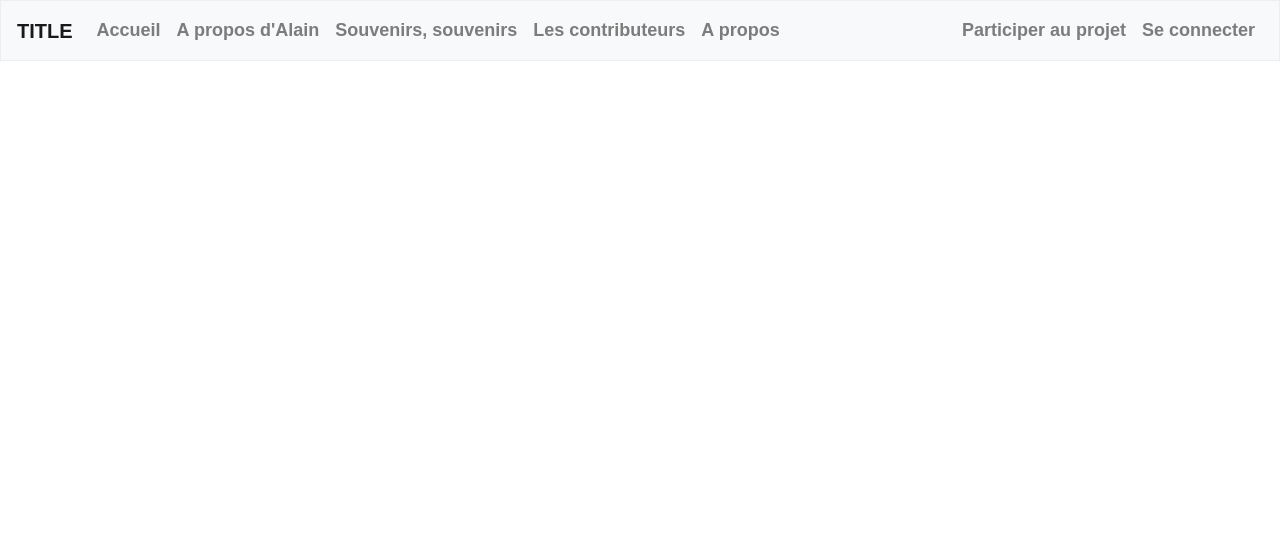
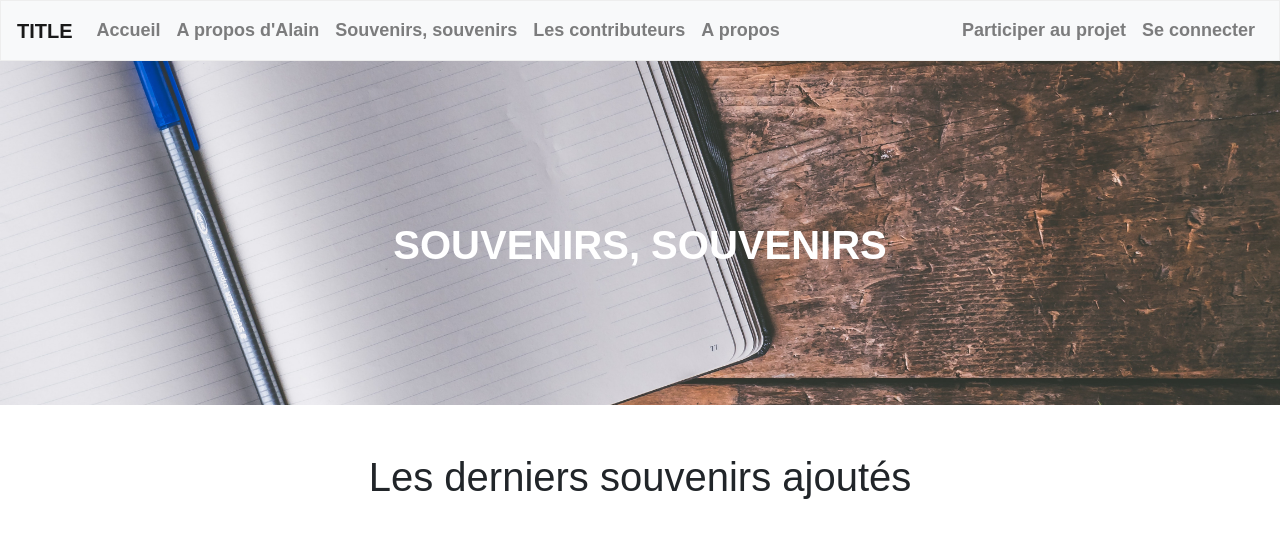
Before and after one commit to punckle/memories, a Symfony app: template templates/memory/index.html.twig in a window 1280 px wide. Shown: the top 548 px of the page. Run offline with Twig, Linux system fonts and the light colour scheme; the template is opened without the code that fills it, so the values that code supplies are empty; some libraries are stand-ins or nearby versions; some web fonts are replaced.

Commit message:
Début mise en forme page souvenirs

```diff
--- a/templates/base.html.twig
+++ b/templates/base.html.twig
@@ -26,7 +26,7 @@
                         <a class="nav-link" href="#">A propos d'Alain</a>
                     </li>
                     <li class="nav-item">
-                        <a class="nav-link" href="#">Souvenirs, souvenirs</a>
+                        <a class="nav-link" href="{{ path('memories') }}">Souvenirs, souvenirs</a>
                     </li>
                     <li>
                         <a class="nav-link" href="{{ path('users') }}">Les contributeurs</a>
--- a/templates/memory/index.html.twig
+++ b/templates/memory/index.html.twig
@@ -1,7 +1,40 @@
 {% extends 'base.html.twig' %}
 
-{% block title %}Hello MemoryController!{% endblock %}
+{% block title %}Souvenirs, souvenirs{% endblock %}
+
+{% block stylesheets %}
+    <link rel="stylesheet" type="text/css" href="{{ asset('assets/css/memory.css') }}">
+{% endblock %}
 
 {% block body %}
 
+    <header class="masthead text-center text-white d-flex">
+        <div class="container my-auto">
+            <div class="row">
+                <div class="col-lg-10 mx-auto">
+                    <h1 class="text-uppercase">
+                        <strong>Souvenirs, souvenirs</strong>
+                    </h1>
+                    <br>
+                </div>
+            </div>
+        </div>
+    </header>
+    <div class="container">
+        <h1 class="text-center mt-5 mb-5">Les derniers souvenirs ajoutés</h1>
+        <div class="row">
+            {% for latestMemory in latestMemories %}
+                <div class="col-md-4">
+                    <div class="card bg-light mb-3">
+
+                        <h4 class="text-center mt-1">{{ latestMemory.title }}</h4>
+                        <p class="text-center mt-1">de {{ latestMemory.user.firstName }} {{ latestMemory.user.lastName }}</p>
+
+                        <a href="" class="btn btn-primary mx-auto my-2 d-block">More</a>
+                    </div>
+                </div>
+            {% endfor %}
+        </div>
+    </div>
+
 {% endblock %}
```
Also changed, not shown: src/Controller/MemoryController.php (+5 -2 lines), src/Repository/MemoryRepository.php (+5 -23 lines), public/assets/css/memory.css (added), public/assets/images/ballpen.jpg (added), public/assets/images/photos.jpg (added).
